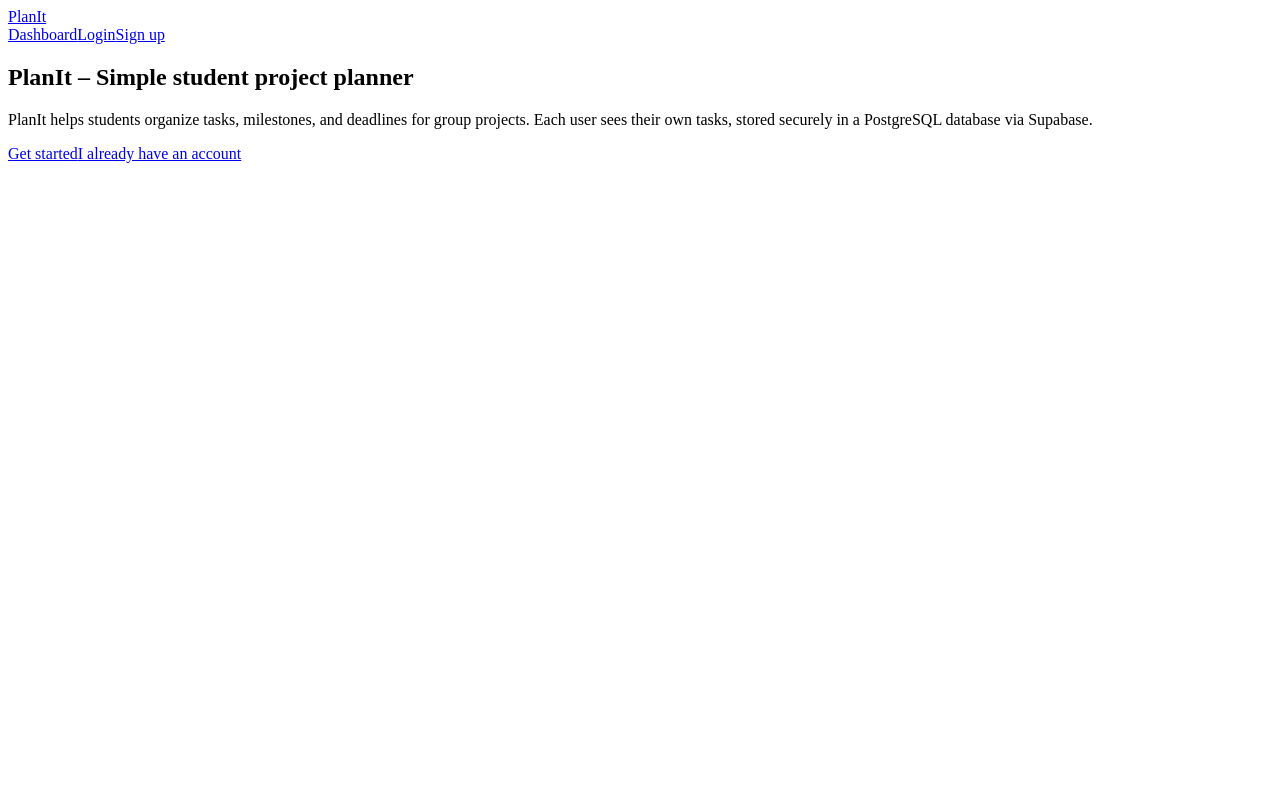
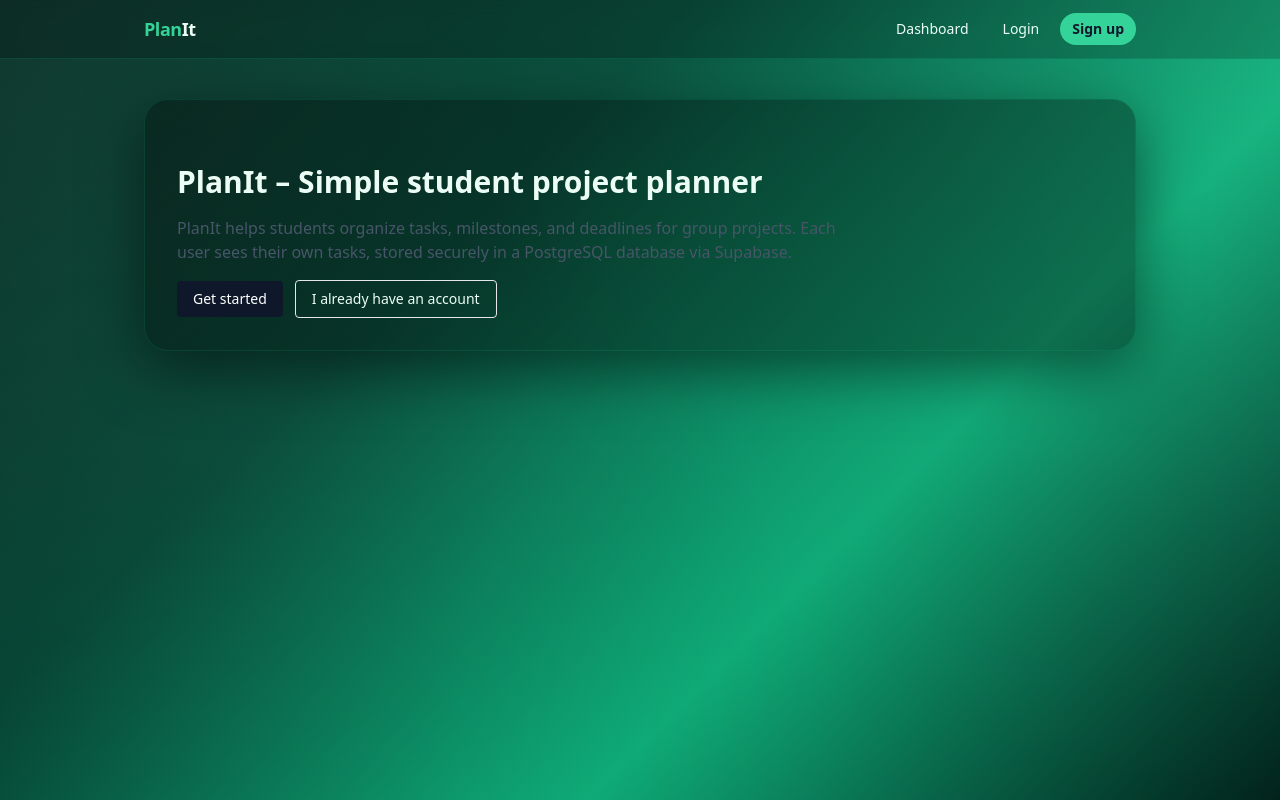
Before and after one commit to Ahmetfrkn/PlanIt-WebApp, a Next.js app: page / in a window 1280 px wide. Built offline with nearby package versions, Linux system fonts and the light colour scheme.

Commit message:
Refactor layout with new styles and navigation links

```diff
--- a/app/layout.tsx
+++ b/app/layout.tsx
@@ -1,6 +1,8 @@
 'use client';
 
+import './globals.css';
 import React from 'react';
+import Link from 'next/link';
 
 export default function RootLayout({
   children,
@@ -9,26 +11,42 @@ export default function RootLayout({
 }) {
   return (
     <html lang="en">
-      <body className="min-h-screen bg-slate-50 text-slate-900">
-        <header className="w-full border-b bg-white">
-          <div className="max-w-4xl mx-auto px-4 py-3 flex items-center justify-between">
-            <a href="/" className="font-semibold text-lg">
-              PlanIt
-            </a>
-            <nav className="space-x-4 text-sm">
-              <a href="/dashboard" className="hover:underline">
+      <body className="min-h-screen bg-planit text-emerald-50">
+        {/* Top navbar */}
+        <header className="w-full border-b border-emerald-500/20 bg-black/20 backdrop-blur">
+          <div className="max-w-5xl mx-auto px-4 py-3 flex items-center justify-between">
+            <Link href="/" className="font-semibold text-lg tracking-tight">
+              <span className="text-emerald-400">Plan</span>It
+            </Link>
+            <nav className="flex items-center gap-2 text-xs sm:text-sm">
+              <Link
+                href="/dashboard"
+                className="px-3 py-1.5 rounded-full hover:bg-emerald-500/10 border border-transparent hover:border-emerald-400/40 transition"
+              >
                 Dashboard
-              </a>
-              <a href="/login" className="hover:underline">
+              </Link>
+              <Link
+                href="/login"
+                className="px-3 py-1.5 rounded-full hover:bg-emerald-500/10 border border-transparent hover:border-emerald-400/40 transition"
+              >
                 Login
-              </a>
-              <a href="/signup" className="hover:underline">
+              </Link>
+              <Link
+                href="/signup"
+                className="px-3 py-1.5 rounded-full bg-emerald-400 hover:bg-emerald-300 text-slate-900 font-semibold transition"
+              >
                 Sign up
-              </a>
+              </Link>
             </nav>
           </div>
         </header>
-        <main className="max-w-4xl mx-auto px-4 py-8">{children}</main>
+
+        {/* Centered content card */}
+        <main className="max-w-5xl mx-auto px-4 py-10">
+          <div className="rounded-3xl bg-black/35 border border-emerald-500/15 shadow-[0_18px_60px_rgba(0,0,0,0.5)] p-6 sm:p-8">
+            {children}
+          </div>
+        </main>
       </body>
     </html>
   );
```
